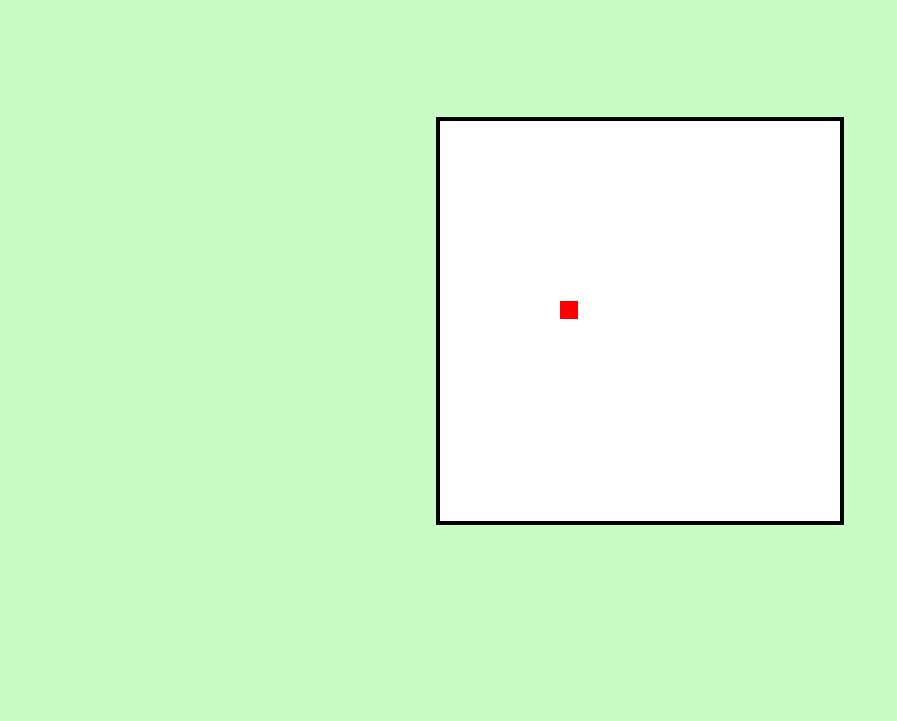
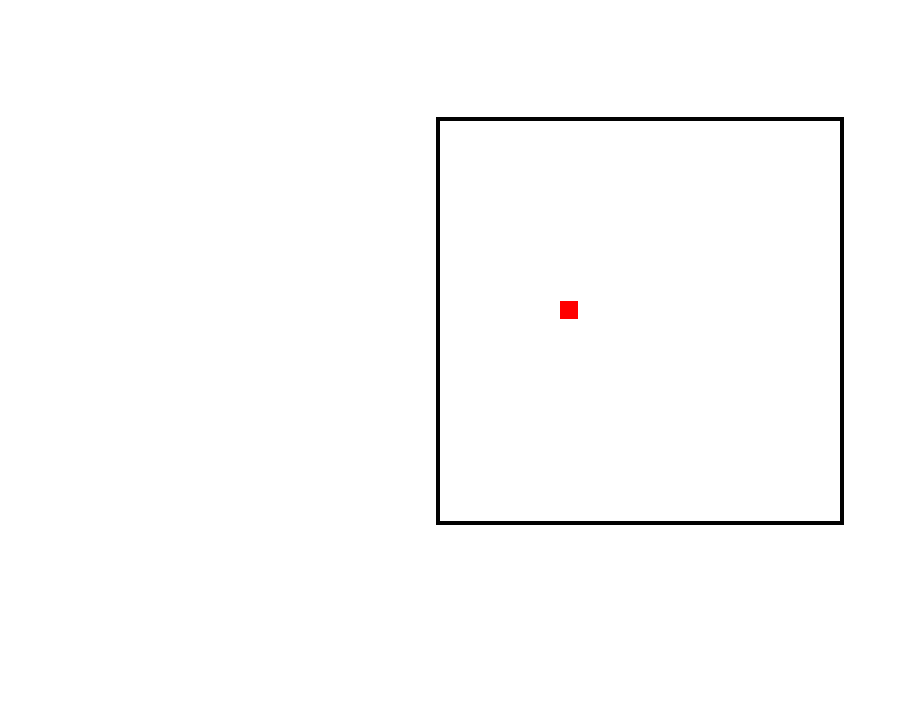
Before and after one commit to ViniciusH97/Snake_game, a plain HTML site: page index.html in a window 1280 px wide. Shown: the part 79-800 px from the top of the page, without its empty margins (0-897 px from the left). Drawn offline with Linux system fonts and the light colour scheme.

Commit message:
change background-color to white

```diff
--- a/index.html
+++ b/index.html
@@ -11,7 +11,7 @@
             align-items: center;
             height: 100vh;
             margin: 0;
-            background-color: rgb(200, 252, 198);
+            background-color: white;
             font-family: Arial, sans-serif;
         }
 
```
